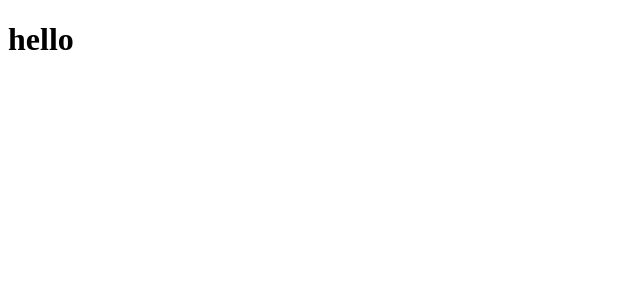
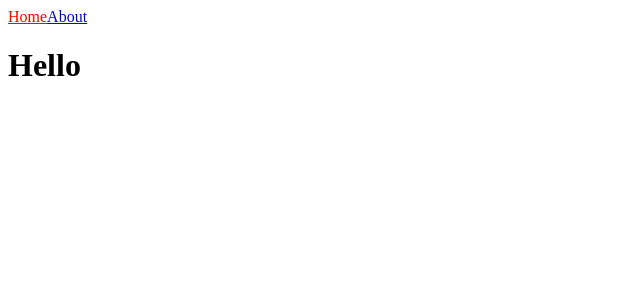
Before and after one commit to wjdgml3834/NextJS-lecture-nomad-coder, a Next.js app: page / in a window 1280 px wide. Shown: the top 300 px of the page, without its empty margins (0-640 px from the left). Built offline with nearby package versions, Linux system fonts and the light colour scheme.

Commit message:
📝  #1.3 라우팅

```diff
--- /dev/null
+++ b/components/NavBar.js
@@ -0,0 +1,24 @@
+import Link from "next/link";
+import { useRouter } from "next/router";
+
+export default function NavBar() {
+  const router = useRouter();
+  console.log(router);
+  return (
+    <nav>
+      <Link href="/">
+        <a style={{ color: router.pathname === "/" ? "red" : "blue" }}>Home</a>
+      </Link>
+      <Link href="/about">
+        <a style={{ color: router.pathname === "/about" ? "red" : "blue" }}>
+          About
+        </a>
+      </Link>
+    </nav>
+  );
+}
+
+// a태그를 쓰면 전체 페이지를 새로고침하기에 의미가 없어진다. => 느리다.
+// useRouter는 일종의 훅인데 next에서 기본적으로 제공한다.
+// console.log(router) 해보면 우리 현재 location에 관한 정보들을 알 수 있다.
+// 잘은 모르겟지만, router.pathname은 url경로와 관련된 함수인거같다.
--- a/pages/index.js
+++ b/pages/index.js
@@ -1,7 +1,10 @@
+import NavBar from "../components/NavBar";
+
 export default function Home() {
   return (
     <div>
-      <h1>hello</h1>
+      <NavBar />
+      <h1>Hello</h1>
     </div>
   );
 }
```
Also changed, not shown: pages/about.js (+8 -1 lines).
